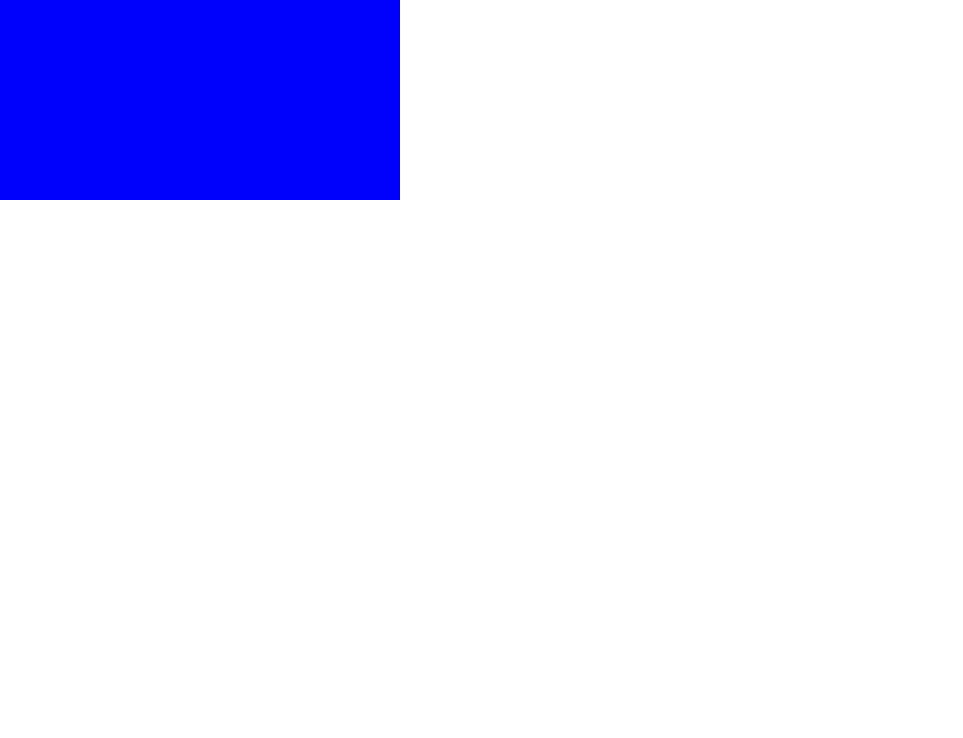
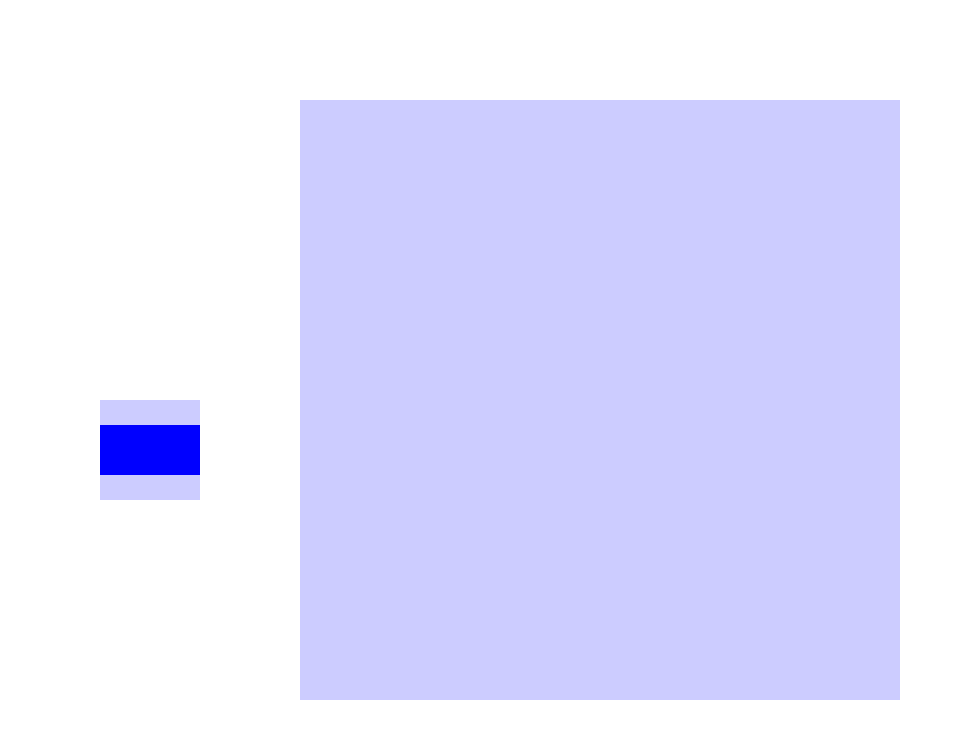
Before and after one commit to rwillrich/rect-to-rect-transition, a React (Create React App) app: page / in a window 1280 px wide. Shown: the top 738 px of the page, without its empty margins (0-963 px from the left). Built offline with nearby package versions, Linux system fonts and the light colour scheme.

Commit message:
Implement 'contain' fit rule

```diff
--- a/src/App.tsx
+++ b/src/App.tsx
@@ -1,16 +1,20 @@
 import { useState } from 'react'
-import RectToRectTransition, { ContainerSize } from './RectToRectTransition';
+import RectToRectTransition, { ContainerSize } from './RectToRectTransition.tsx';
 
 function App() {
   const [activeContainer, setActiveContainer] = useState<ContainerSize>('small')
+  const smallContainer = { x: 100, y: 400, width: 100, height: 100 }
+  const largeContainer = { x: 300, y: 100, width: 600, height: 600 }
 
   return (
-    <div>
+    <div style={{ position: 'relative' }}>
+      <div style={{ position: 'absolute', backgroundColor: 'rgba(0, 0, 255, 0.2)', left: smallContainer.x, top: smallContainer.y, width: smallContainer.width, height: smallContainer.height }} />
+      <div style={{ position: 'absolute', backgroundColor: 'rgba(0, 0, 255, 0.2)', left: largeContainer.x, top: largeContainer.y, width: largeContainer.width, height: largeContainer.height }} />
       <RectToRectTransition
         activeContainer={activeContainer}
-        smallContainer={{ x: 100, y: 400, width: 100, height: 100 }}
+        smallContainer={smallContainer}
         smallFitRule="contain"
-        largeContainer={{ x: 300, y: 100, width: 400, height: 400 }}
+        largeContainer={largeContainer}
         largeFitRule="contain"
         duration={1000}
         naturalSize={{ width: 400, height: 200 }}
--- a/src/RectToRectTransition.tsx
+++ b/src/RectToRectTransition.tsx
@@ -2,21 +2,26 @@ export type Translation = {
   x: number,
   y: number
 }
+
 export type Scale = {
   widthFactor: number,
   heightFactor: number
 }
+
 export type Size = {
   width: number,
   height: number
 }
+
 export type ContainerBox = {
   x: number,
   y: number,
   width: number,
   height: number
 }
+
 export type ContainerSize = 'small' | 'large'
+
 export type FitRule = 'contain' | 'cover'
 
 export type Transforms = {
@@ -28,16 +33,28 @@ export type Transforms = {
 
 function computeTransforms(container: ContainerBox, fitRule: FitRule, naturalSize: Size): Transforms {
   if (fitRule === 'contain') {
+    const outerWidthFactor = container.width / naturalSize.width
+    const outerHeightFactor = container.height / naturalSize.height
+
+    const overallScalingFactor = 1 / Math.min(outerWidthFactor, outerHeightFactor)
+
+    const innerWidthFactor = 1 / outerWidthFactor
+    const innerHeightFactor = 1 / outerHeightFactor
     const outerScale: Scale = {
-      widthFactor: container.width / naturalSize.width,
-      heightFactor: container.height / naturalSize.height
+      widthFactor: outerWidthFactor,
+      heightFactor: outerHeightFactor
     }
-    const outerTranslation: Translation = {
-      x: (container.width - naturalSize.width) / 2,
-      y: (container.height - naturalSize.height) / 2
+    const outerTranslation: Translation = { x: container.x, y: container.y }
+
+    const innerScale: Scale = {
+      widthFactor: innerWidthFactor / overallScalingFactor,
+      heightFactor: innerHeightFactor / overallScalingFactor
     }
-    const innerScale: Scale = { widthFactor: 1, heightFactor: 1 }
-    const innerTranslation: Translation = { x: 0, y: 0 }
+
+    const innerTranslation: Translation = {
+      x: (container.width - naturalSize.width / overallScalingFactor) * innerWidthFactor / 2,
+      y: (container.height - naturalSize.height / overallScalingFactor) * innerHeightFactor / 2
+    }
 
     return {
       outerScale,
@@ -63,7 +80,7 @@ export type RectToRectTransitionProps = {
   smallFitRule: FitRule,
   largeFitRule: FitRule,
   duration: number,
-  renderContent: ({ scale }: { scale: Scale }) => React.ReactNode
+  renderContent: () => React.ReactNode
 }
 
 function RectToRectTransition({
@@ -89,7 +106,7 @@ function RectToRectTransition({
   const commonStyles: React.CSSProperties = {
     transitionProperty: 'transform',
     transitionDuration: `${duration}ms`,
-    transitionTimingFunction: 'linear',
+    transitionTimingFunction: 'ease-in-out',
     transformOrigin: 'left top',
     width: naturalSize.width,
     height: naturalSize.height,
@@ -97,18 +114,18 @@ function RectToRectTransition({
 
   const outerStyles: React.CSSProperties = {
     ...commonStyles,
-    transform: `scale(${outerScale.widthFactor}, ${outerScale.heightFactor}) translate(${outerTranslation.x}px, ${outerTranslation.y})px`
+    transform: `translate3d(${outerTranslation.x}px, ${outerTranslation.y}px, 0) scale3d(${outerScale.widthFactor}, ${outerScale.heightFactor}, 1)`
   }
 
   const innerStyles: React.CSSProperties = {
     ...commonStyles,
-    transform: `scale(${innerScale.widthFactor}, ${innerScale.heightFactor}) translate(${innerTranslation.x}px, ${innerTranslation.y})px`
+    transform: `translate3d(${innerTranslation.x}px, ${innerTranslation.y}px, 0) scale3d(${innerScale.widthFactor}, ${innerScale.heightFactor}, 1)`
   }
 
   return (
     <div style={outerStyles}>
       <div style={innerStyles}>
-        {renderContent({ scale: { widthFactor: 1, heightFactor: 1 } })}
+        {renderContent()}
       </div>
     </div>
   )
--- a/src/index.js
+++ b/src/index.js
@@ -1,7 +1,7 @@
 import React from 'react';
 import ReactDOM from 'react-dom/client';
 import './index.css';
-import App from './App';
+import App from './App.tsx';
 import reportWebVitals from './reportWebVitals';
 
 const root = ReactDOM.createRoot(document.getElementById('root'));
```
